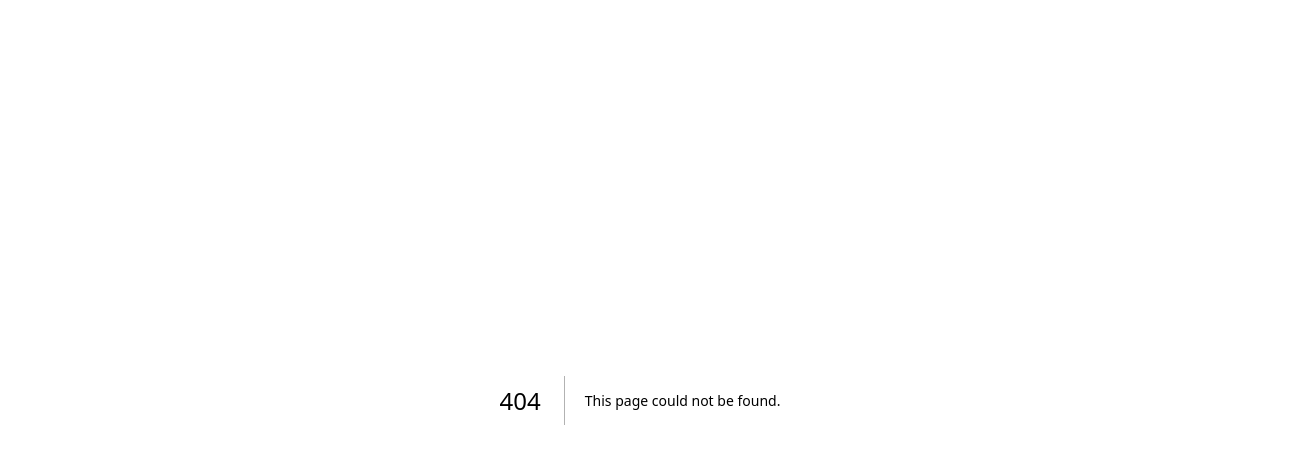
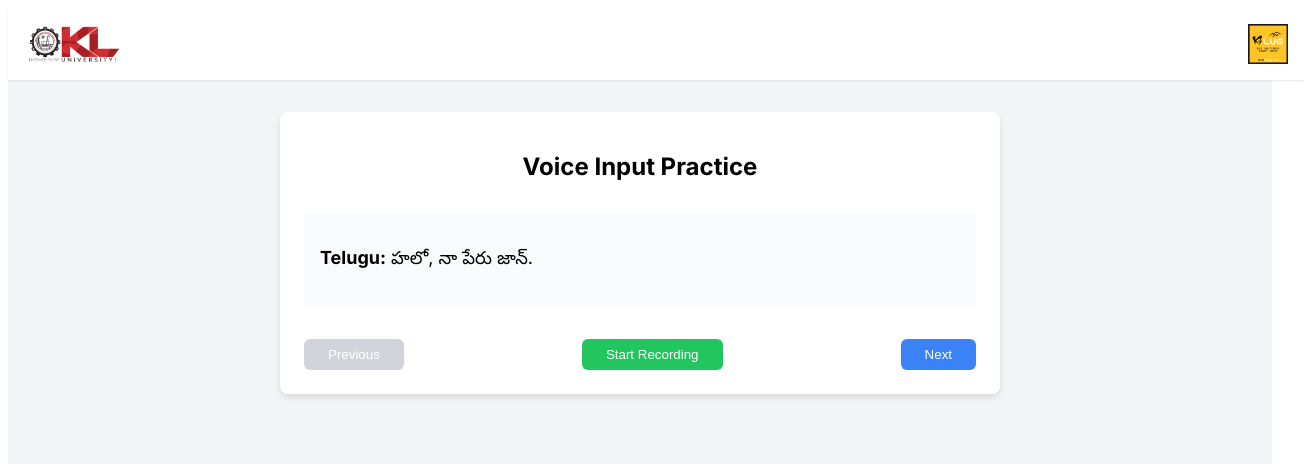
Before and after one commit to suryaakkala/telugu-voice-collection, a Next.js app: page /tdc in a window 1280 px wide. Before the commit this address had no page. Shown: the top 464 px of the page, 1304 px wide, since content can reach past the window. Built offline with nearby package versions, Linux system fonts and the light colour scheme; no server answers.

Commit message:
new file:   src/components/tdc.tsx

```diff
--- /dev/null
+++ b/src/components/tdc.css
@@ -0,0 +1,127 @@
+.container {
+    min-height: 100vh;
+    background-color: #f3f4f6;
+  }
+
+  .header {
+    width: 100%;
+    background-color: white;
+    box-shadow: 0 1px 2px rgba(0, 0, 0, 0.1);
+    display: flex;
+    align-items: center;
+    justify-content: space-between;
+    padding: 16px;
+  }
+
+  .logo {
+    height: 40px;
+  }
+
+  .loading-container {
+    position: fixed;
+    inset: 0;
+    display: flex;
+    align-items: center;
+    justify-content: center;
+    background-color: rgba(255, 255, 255, 0.8);
+  }
+
+  .loading-content {
+    display: flex;
+    flex-direction: column;
+    align-items: center;
+  }
+
+  .loading-text {
+    margin-top: 16px;
+    font-size: 1.25rem;
+    font-weight: bold;
+    color: #1f2937;
+  }
+
+  .main-content {
+    max-width: 42rem;
+    margin: 32px auto;
+    padding: 24px;
+    background-color: white;
+    border-radius: 8px;
+    box-shadow: 0 4px 6px rgba(0, 0, 0, 0.1);
+  }
+
+  .title {
+    font-size: 1.5rem;
+    font-weight: bold;
+    text-align: center;
+    margin-bottom: 32px;
+  }
+
+  .sentence-container {
+    margin-bottom: 32px;
+    padding: 16px;
+    background-color: #f9fafb;
+    border-radius: 8px;
+  }
+
+  .sentence {
+    font-size: 1.125rem;
+  }
+
+  .controls {
+    display: flex;
+    justify-content: space-between;
+    align-items: center;
+    gap: 16px;
+  }
+
+  .button {
+    padding: 8px 24px;
+    border-radius: 6px;
+    border: none;
+    color: white;
+    cursor: pointer;
+    transition: background-color 0.2s;
+  }
+
+  .button:disabled {
+    background-color: #d1d5db;
+    cursor: not-allowed;
+  }
+
+  .button-primary {
+    background-color: #3b82f6;
+  }
+
+  .button-primary:not(:disabled):hover {
+    background-color: #2563eb;
+  }
+
+  .button-record {
+    background-color: #22c55e;
+  }
+
+  .button-record:hover {
+    background-color: #16a34a;
+  }
+
+  .button-recording {
+    background-color: #ef4444;
+  }
+
+  .button-recording:hover {
+    background-color: #dc2626;
+  }
+
+  .transcription {
+    margin-top: 24px;
+    padding: 16px;
+    background-color: #f9fafb;
+    border-radius: 8px;
+  }
+
+  .error {
+    margin-top: 24px;
+    padding: 16px;
+    background-color: #fef2f2;
+    color: #dc2626;
+    border-radius: 8px;
+  }
--- /dev/null
+++ b/src/components/tdc.tsx
@@ -0,0 +1,200 @@
+"use client";
+
+import React, { useState, useRef, useEffect } from "react";
+import { Inter } from "next/font/google";
+import { Spinner } from "@/components/ui/spinner";
+import "./tdc.css";
+
+const inter = Inter({ subsets: ["latin"] });
+
+const Header: React.FC = () => {
+  return (
+    <header className="header">
+      <img src="/klu.png" alt="Left Logo" className="logo" />
+      <img src="/klug.png" alt="Right Logo" className="logo" />
+    </header>
+  );
+};
+
+interface Sentence {
+  Telugu: string;
+}
+
+const TDC: React.FC = () => {
+  const [sentences, setSentences] = useState<Sentence[]>([]);
+  const [currentIndex, setCurrentIndex] = useState<number>(0);
+  const [isRecording, setIsRecording] = useState<boolean>(false);
+  const [transcription, setTranscription] = useState<string | null>(null);
+  const [error, setError] = useState<string | null>(null);
+  const mediaRecorderRef = useRef<MediaRecorder | null>(null);
+  const chunksRef = useRef<BlobPart[]>([]);
+
+  const fetchSentences = async () => {
+    try {
+      const response = await fetch(
+        "https://rwhmdthc-5000.inc1.devtunnels.ms/telugu-data",
+        {
+          method: "POST",
+          headers: {
+            "Content-Type": "application/json",
+          },
+        }
+      );
+
+      if (!response.ok) {
+        throw new Error(`Failed to fetch sentences: ${response.statusText}`);
+      }
+
+      const data = await response.json();
+
+      if (data.status === "success") {
+        if (!Array.isArray(data.data) || !data.data.length) {
+          throw new Error("No sentences available.");
+        }
+        setSentences(data.data);
+      } else {
+        throw new Error(data.message || "Error fetching sentences.");
+      }
+    } catch (err) {
+      const mockData = {
+        status: "success",
+        data: [
+          { Telugu: "హలో, నా పేరు జాన్." },
+          { Telugu: "నేను హైదరాబాద్ నుండి వచ్చాను." },
+          { Telugu: "నాకు పుస్తకాలు చదవడం ఇష్టం." },
+        ],
+      };
+
+      if (mockData.status === "success") {
+        setSentences(mockData.data);
+      } else {
+        setError(err instanceof Error ? err.message : "An unknown error occurred.");
+      }
+    }
+  };
+
+  useEffect(() => {
+    fetchSentences();
+  }, []);
+
+  const toggleRecording = async () => {
+    if (isRecording) {
+      if (mediaRecorderRef.current) {
+        mediaRecorderRef.current.stop();
+        setIsRecording(false);
+      }
+    } else {
+      try {
+        const stream = await navigator.mediaDevices.getUserMedia({ audio: true });
+        const mediaRecorder = new MediaRecorder(stream);
+        mediaRecorderRef.current = mediaRecorder;
+
+        const chunks: BlobPart[] = [];
+        chunksRef.current = chunks;
+
+        mediaRecorder.ondataavailable = (e) => chunks.push(e.data);
+        mediaRecorder.onstop = async () => {
+          const audioBlob = new Blob(chunks, { type: "audio/webm" });
+          const formData = new FormData();
+          formData.append("audio", audioBlob);
+          formData.append("data", sentences[currentIndex].Telugu);
+
+          try {
+            await fetch(
+              "https://rwhmdthc-5000.inc1.devtunnels.ms/telugu-data-collection",
+              {
+                method: "POST",
+                body: formData,
+              }
+            );
+          } catch (err) {
+            console.error("Error sending audio:", err);
+            setError("Failed to upload audio recording.");
+          }
+
+          stream.getTracks().forEach((track) => track.stop());
+        };
+
+        mediaRecorder.start();
+        setIsRecording(true);
+      } catch (err) {
+        console.error("Error accessing microphone:", err);
+        setError("Failed to access microphone. Please ensure microphone permissions are granted.");
+      }
+    }
+  };
+
+  const handleNext = () => {
+    if (currentIndex < sentences.length - 1) {
+      setCurrentIndex((prevIndex) => prevIndex + 1);
+      setTranscription(null);
+    }
+  };
+
+  const handlePrev = () => {
+    if (currentIndex > 0) {
+      setCurrentIndex((prevIndex) => prevIndex - 1);
+      setTranscription(null);
+    }
+  };
+
+  if (!sentences.length) {
+    return (
+      <div className="loading-container">
+        <div className="loading-content">
+          <Spinner variant="pinwheel" style={{ width: "3rem", height: "3rem", color: "#3b82f6" }} />
+          <p className="loading-text">Loading Sentences Please Wait...</p>
+        </div>
+      </div>
+    );
+  }
+
+  return (
+    <div className={`container ${inter.className}`}>
+      <Header />
+      <div className="main-content">
+        <h1 className="title">Voice Input Practice</h1>
+        <div className="sentence-container">
+          <p className="sentence">
+            <strong>Telugu:</strong>{" "}
+            <span>{sentences[currentIndex].Telugu}</span>
+          </p>
+        </div>
+        <div className="controls">
+          <button
+            onClick={handlePrev}
+            disabled={currentIndex === 0}
+            className="button button-primary"
+          >
+            Previous
+          </button>
+          <button
+            onClick={toggleRecording}
+            className={`button ${isRecording ? "button-recording" : "button-record"}`}
+          >
+            {isRecording ? "Stop Recording" : "Start Recording"}
+          </button>
+          <button
+            onClick={handleNext}
+            disabled={currentIndex === sentences.length - 1}
+            className="button button-primary"
+          >
+            Next
+          </button>
+        </div>
+        {transcription && (
+          <div className="transcription">
+            <p dangerouslySetInnerHTML={{ __html: transcription }}></p>
+          </div>
+        )}
+        {error && (
+          <div className="error">
+            {error}
+          </div>
+        )}
+      </div>
+    </div>
+  );
+};
+
+export default TDC;
--- /dev/null
+++ b/src/pages/tdc.tsx
@@ -0,0 +1,9 @@
+import TDC from "@/components/tdc";
+
+export default function TDCPage() {
+    return (
+        <div className="min-h-screen bg-gray-100 flex items-center justify-center">
+            <TDC />
+        </div>
+    );
+}
```
Also changed, not shown: src/components/landingpage.tsx (+17 -0 lines).
